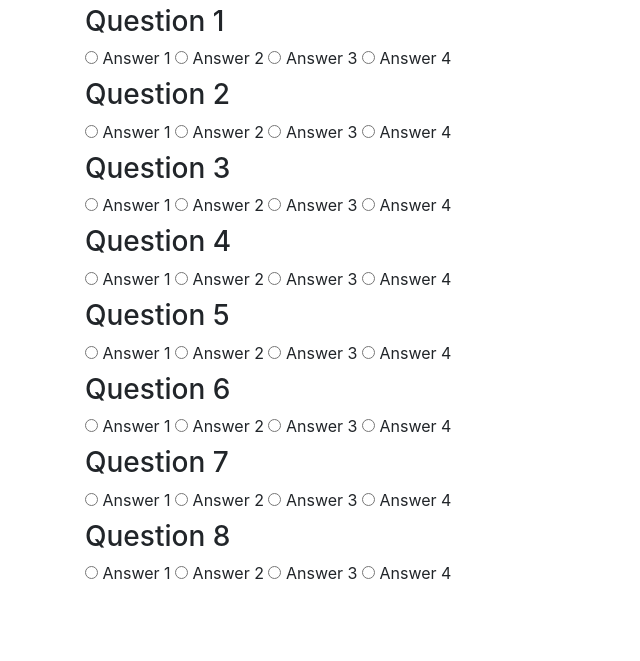
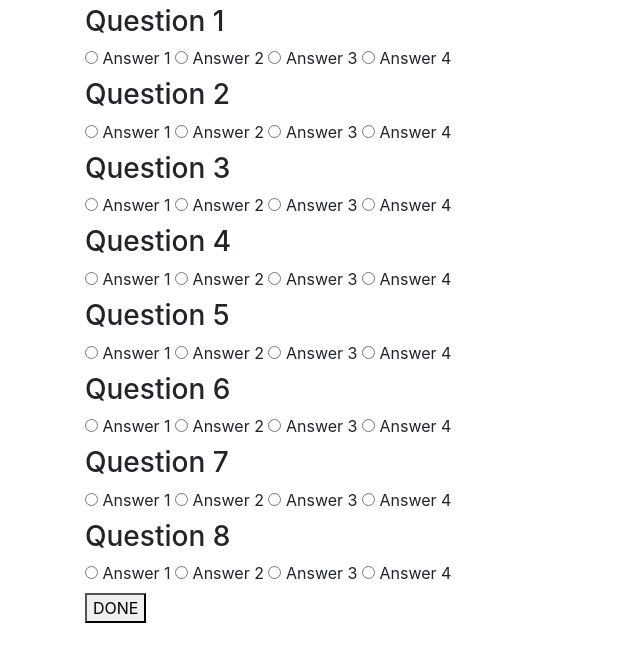
Before and after one commit to tomboygitty/TriviaGame, a plain HTML site: page index.html in a window 1280 px wide. Both pictures are taken after a click on the button "START". Shown: the part 123-784 px from the top of the page, without its empty margins (0-640 px from the left). Drawn offline with nearby package versions, Linux system fonts and the light colour scheme.

Commit message:
added done button

```diff
--- a/index.html
+++ b/index.html
@@ -97,6 +97,9 @@
         <input id="a8-4" class="vis" type="radio" name="q8">
         <label for="a8-4" class="vis">Answer 4</label>
 
+        <br>
+        <button id="done" class="vis">DONE</button>
+
     </div>
 
   <script src="https://code.jquery.com/jquery.js"></script>
```
